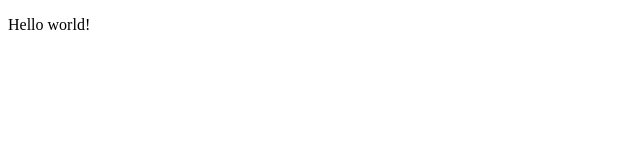
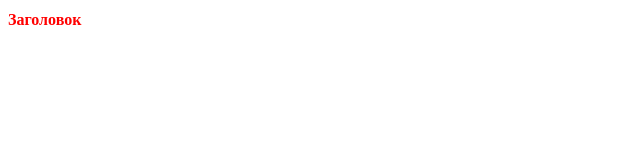
Before and after one commit to KostKonon/KostKonon.github.io, a plain HTML site: page index.html in a window 1280 px wide. Shown: the whole page, without its empty margins (0-640 px from the left). Drawn offline with Linux system fonts and the light colour scheme.

Commit message:
add index+styles

```diff
--- a/index.html
+++ b/index.html
@@ -3,11 +3,12 @@
 <head>
   <meta charset="UTF-8">
   <meta name="viewport" content="width=device-width, initial-scale=1.0">
+  <link rel="stylesheet" href="/styles.css">
   <title>Document</title>
 </head>
 <body>
-  <p>
-    Hello world!
-  </p>
+  <h1>
+    Заголовок
+  </h1>
 </body>
 </html>
--- /dev/null
+++ b/styles.css
@@ -0,0 +1,9 @@
+html {
+  font-size: 32px;
+}
+
+
+h1 {
+  color: red;
+  font-size: .5rem;
+}
```
Also changed, not shown: style.css (deleted).
